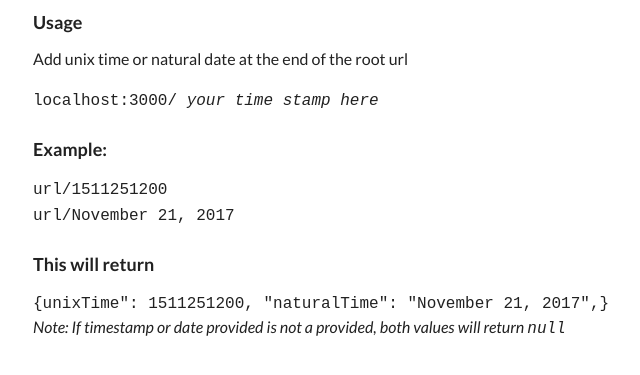
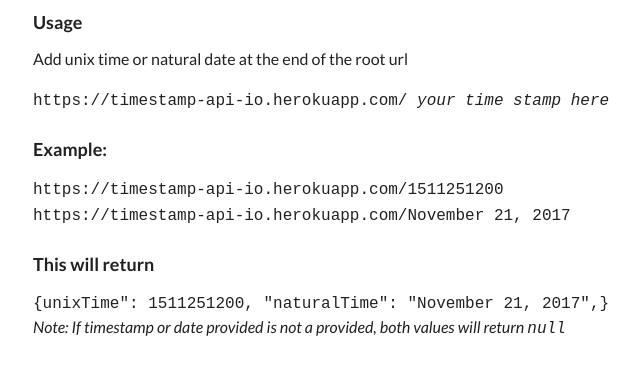
Before and after one commit to xChristianZx/timestamp_api, a website: page public/index.html in a window 1280 px wide. Shown: the part 35-410 px from the top of the page, without its empty margins (257-897 px from the left). Drawn offline with nearby package versions, Linux system fonts and the light colour scheme.

Commit message:
updated heroku url

```diff
--- a/public/index.html
+++ b/public/index.html
@@ -24,12 +24,12 @@
         <div class="ui container">
             <h3>Usage</h3>
             <p>Add unix time or natural date at the end of the root url</p>
-            <code>localhost:3000/<em> your time stamp here </em></code>
+            <code>https://timestamp-api-io.herokuapp.com/<em> your time stamp here </em></code>
 
             <h3>Example:</h3>
-            <code>url/1511251200</code>
+            <code>https://timestamp-api-io.herokuapp.com/1511251200</code>
             <br>
-            <code>url/November 21, 2017</code>
+            <code>https://timestamp-api-io.herokuapp.com/November 21, 2017</code>
 
             <h3>This will return</h3>
             <code>{unixTime": 1511251200, "naturalTime": "November 21, 2017",}</code>
```
